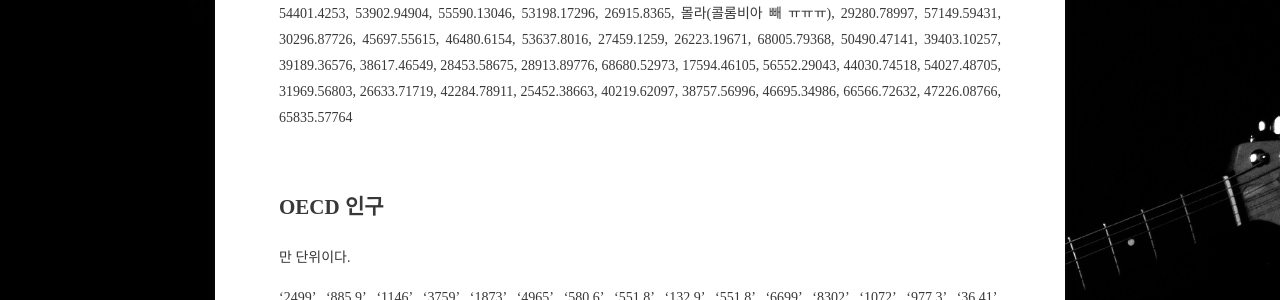
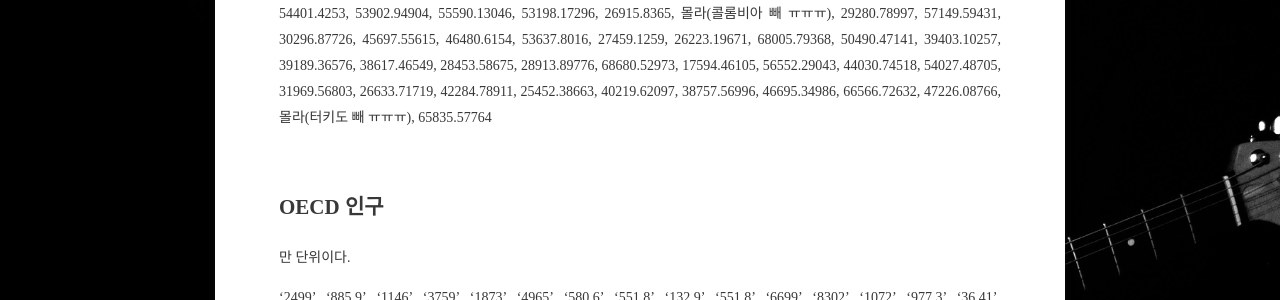
Before and after one commit to siloFoX/siloFoX.github.io, a Jekyll site: the page built from _posts/2020-09-04-ai-framework-dev-4.md, in a window 1280 px wide and 900 px high, scrolled down 1561 px. Shown: the part 253-553 px from the top of the window. Built offline with Jekyll 4.4.1, drawn with Linux system fonts in a browser that asks for light colours; some web fonts are replaced; comment, search, counter and statistics services are not loaded; some of the changed text lies outside the part shown.

Commit message:
Fix ai dev 4 delete Turkey data

```diff
--- a/_posts/2020-09-04-ai-framework-dev-4.md
+++ b/_posts/2020-09-04-ai-framework-dev-4.md
@@ -15,7 +15,7 @@ feature: https://github.com/siloFoX/siloFoX.github.io/blob/master/images/help/he
 # 하..
 
 2020 9월 4일 기준이다.<br>
-통계에서 콜롬비아는 제외하기로 했다.
+통계에서 콜롬비아와 터키는 제외하기로 했다.
 
 <br>
 
@@ -125,6 +125,7 @@ USD 기준이다.
 46695.34986,
 66566.72632,
 47226.08766,
+몰라(터키도 빼 ㅠㅠㅠ),
 65835.57764
 
 <br>
```
